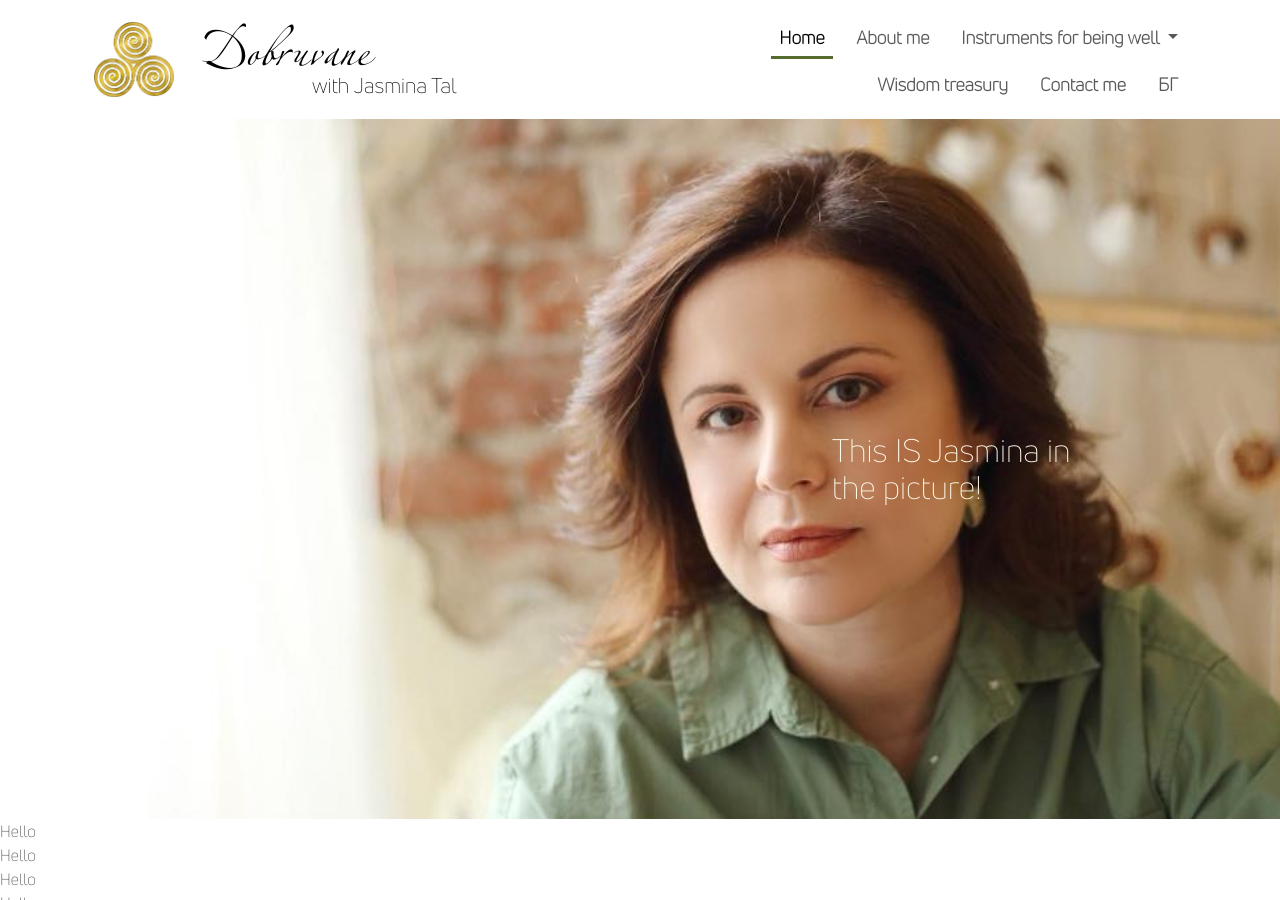
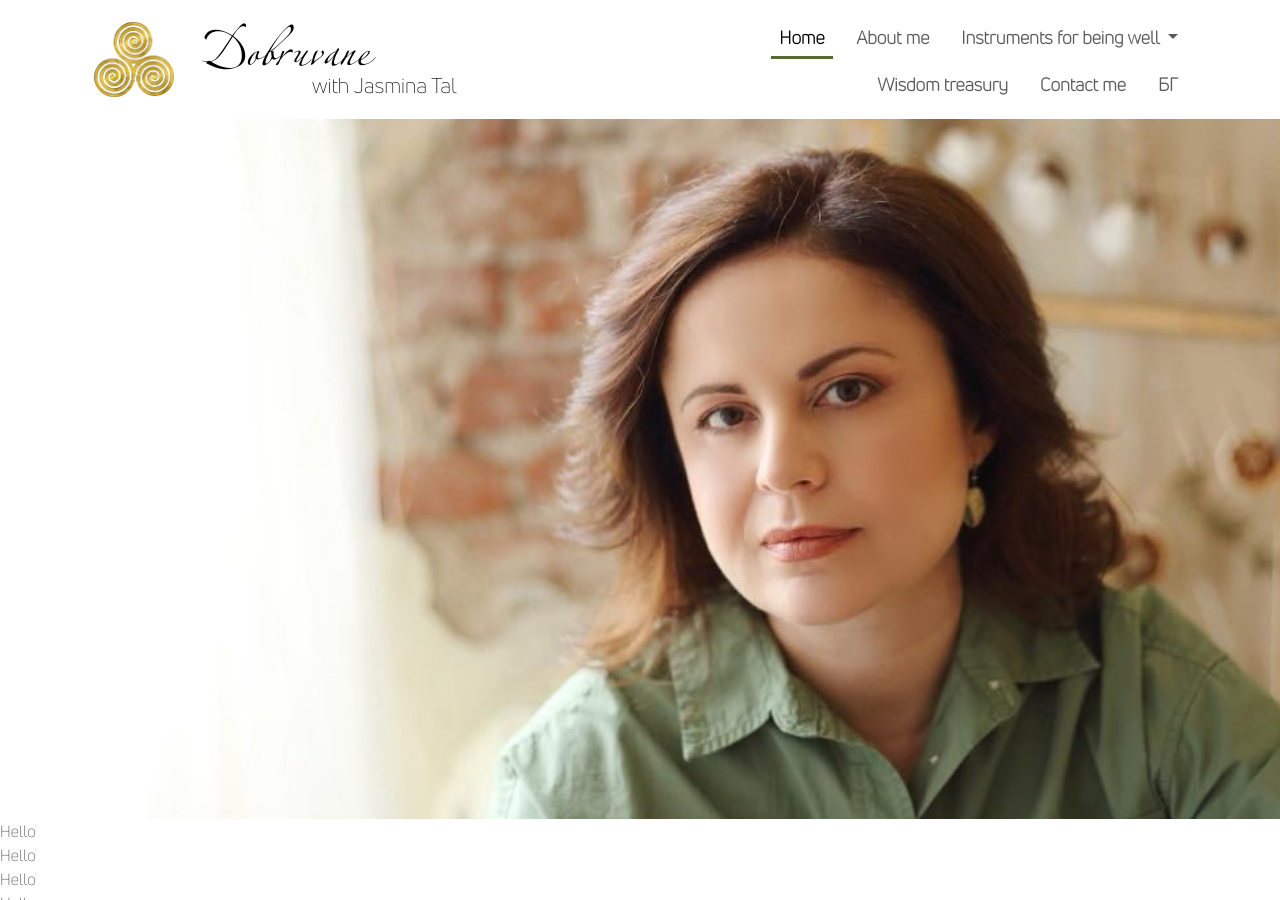
Before and after one commit to YazzaTal/yazzatal.github.io, a Jekyll site: the page built from en/index.html, in a window 1280 px wide and 900 px high. Built offline with Jekyll 4.4.1, drawn with Linux system fonts in a browser that asks for light colours.

Commit message:
New design

```diff
--- a/en/index.html
+++ b/en/index.html
@@ -7,7 +7,6 @@ title: Home
     <div class="row row-cols-1 row-cols-md-2" style="height: 100%;">
         <div class="col"></div>
         <div class="col d-flex flex-column justify-content-md-center pt-md-0 align-items-center intro-pic justify-content-start pt-5" style="height: 100%;">
-            This IS Jasmina in the picture!
         </div>
     </div>
 
```
